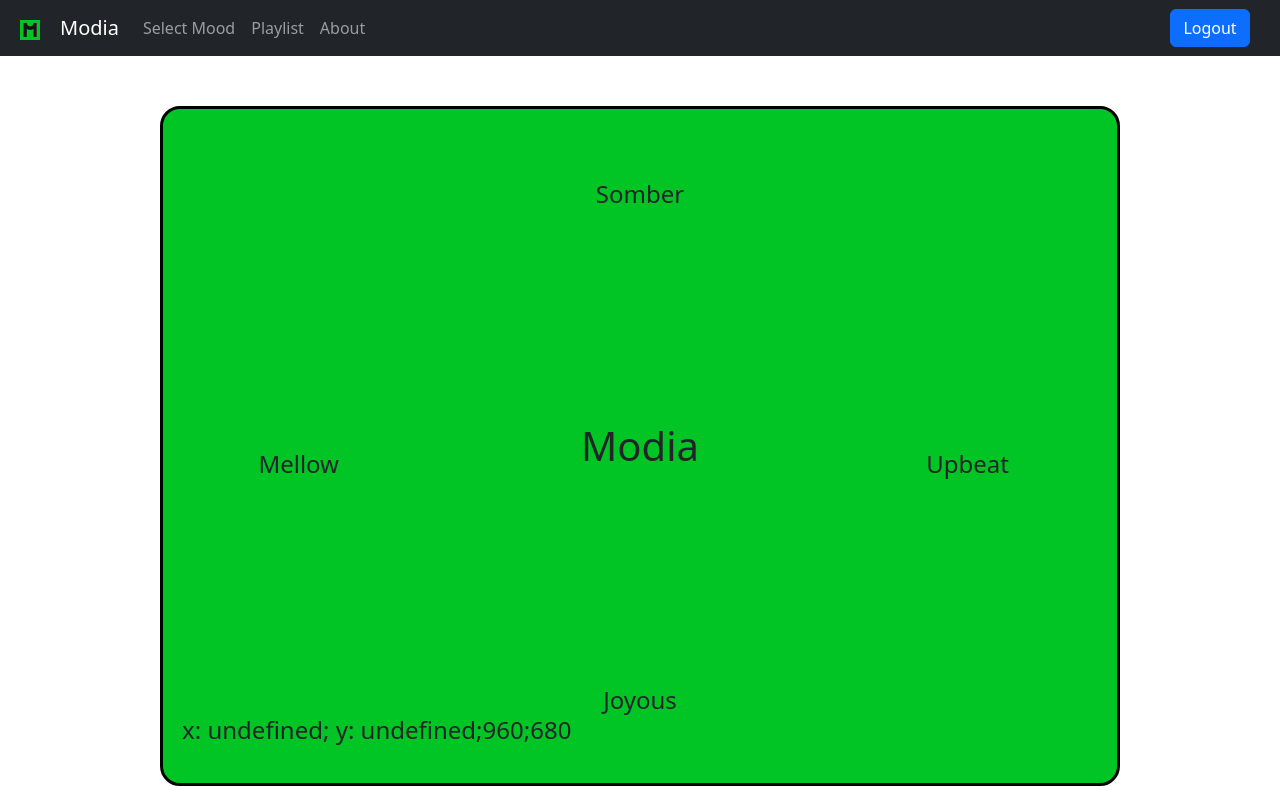
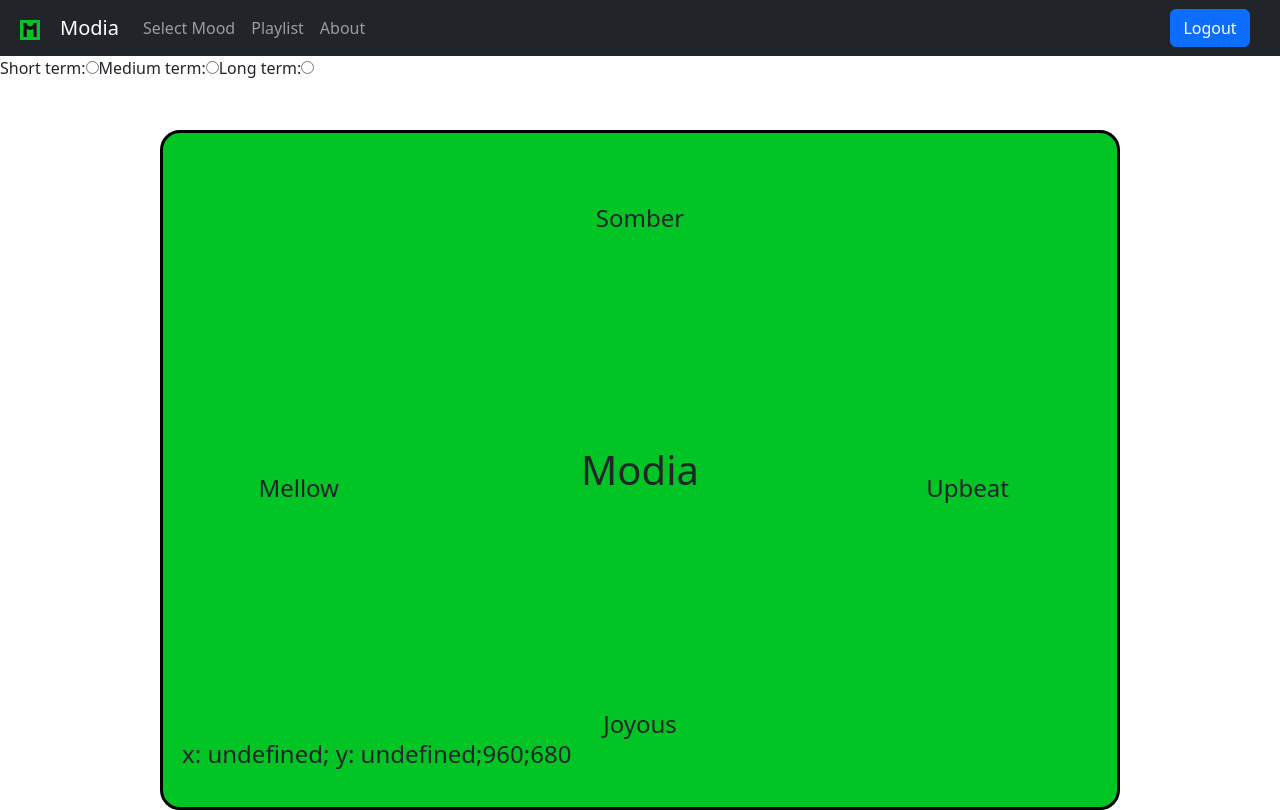
Before and after one commit to aayushsenapati/modia, a React (Create React App) app: page / in a window 1280 px wide. Built offline with nearby package versions, Linux system fonts and the light colour scheme; sample sign-in values are in the browser's storage.

Commit message:
terms added

```diff
--- a/src/App.js
+++ b/src/App.js
@@ -22,13 +22,13 @@ import Navigate from "./Navigate";
 
 export function App() {
 
-  const ref = useRef();
   const [token, setToken] = useState(window.sessionStorage.getItem("token"));
   const [clicked, setClicked] = useState(false);
   const [valence, setValence] = useState();
   const [energy, setEnergy] = useState();
   const [bgColor, setBgColor] = useState();
   const [color, setColor] = useState();
+  const [term,setTerm]=useState("short_term")
   let navigate = useNavigate();
 
   // useEffect(()=>{
@@ -101,6 +101,10 @@ export function App() {
 
   };
 
+  const termState = (term) => {
+    setTerm(term)
+  };
+
   const s1 = useSpring({
     to: { opacity: 1 },
     from: { opacity: 0 },
@@ -126,11 +130,11 @@ export function App() {
     // </animated.div>
     <>
 
-    {token?<Navigate logout = {logout} ref = {ref}/> : <></>}
+    {token?<Navigate logout = {logout}/> : <></>}
       <Routes>
-        <Route path="/" exact element={<MoodPalette childState={childState} />} />
+        <Route path="/" exact element={<MoodPalette childState={childState} termState={termState} />} />
         <Route path="/login" exact element={<Login />} />
-        <Route path="/rec" exact element={<Recommend valence={valence} energy={energy} bgColor={bgColor} color={color}/>} />
+        <Route path="/rec" exact element={<Recommend valence={valence} energy={energy} bgColor={bgColor} color={color} term={term}/>} />
       </Routes>
     </>
   );
--- a/src/MoodPalette.js
+++ b/src/MoodPalette.js
@@ -24,6 +24,7 @@ function MoodPalette(props) {
     const [offSetXR, setOffSetXR] = useState(0);
     const [offSetYT, setOffSetYT] = useState(0);
     const [offSetYB, setOffSetYB] = useState(0);
+
 
 
     let styleMood = {
@@ -117,6 +118,13 @@ function MoodPalette(props) {
     }, [setX, setY]);
 
     return (
+      <>
+        <label>Short term:</label>
+        <input id="value" type="radio" name="term" value="short_term" style={{display:"inline"}} onClick={(e)=>{props.termState(e.target.value);console.log(e.target.value)}}/>
+        <label>Medium term:</label>
+        <input id="value" type="radio" name="term" value="medium_term" style={{display:"inline"}} onClick={(e)=>{props.termState(e.target.value);console.log(e.target.value)}}/>
+        <label>Long term:</label>
+        <input id="value" type="radio" name="term" value="long_term" style={{display:"inline"}} onClick={(e)=>{props.termState(e.target.value);console.log(e.target.value)}}/>
         <div id="moodPaletteDiv" style={styleMood} ref={ref}>
           <h1 id="p1" style={{ margin: "0px", }}>
             Modia
@@ -165,6 +173,7 @@ function MoodPalette(props) {
             {width};{height}
           </h4>
         </div>
+      </>
     );
   }
 
--- a/src/Recommend.js
+++ b/src/Recommend.js
@@ -57,7 +57,7 @@ function Recommend(props) {
           "Content-Type": "application/json",
         },
         params: {
-          time_range: "short_term",
+          time_range: props.term,
           limit: 50,
         },
       }
@@ -119,6 +119,8 @@ function Recommend(props) {
         });
         objectArray.sort((a, b) => releFunc(a) - releFunc(b));
         console.log("ObjectArray:",objectArray);
+
+
         return (
           <Container>
             <h1 style={{marginTop:"0px"}}>Valence:{props.valence}</h1>
```
Lines whose indentation alone changed are shown as unchanged.
